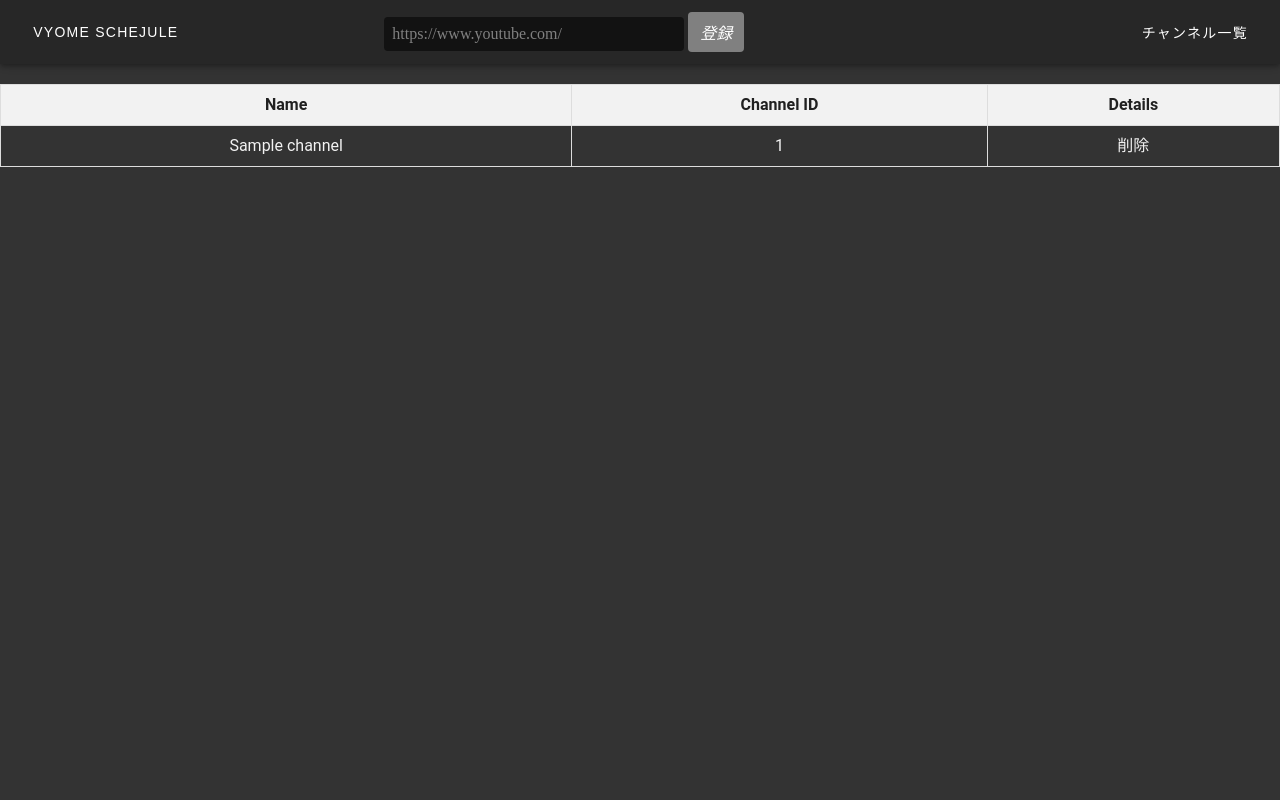
After one commit to yosuke-nakano97/schejuler, a Flask app: page /schejule/select in a window 1280 px wide. The commit adds this page. Run offline with Flask 3, Linux system fonts and the light colour scheme; tables that the repository leaves empty hold one stand-in row (values such as "Sample post"); one stand-in notice (Sample message) is shown; parts of the project's set-up code (start-up, migrations or seed data) failed here and were passed over; some libraries are stand-ins or nearby versions.

Commit message:
channel管理画面作った

```diff
--- a/apps/app.py
+++ b/apps/app.py
@@ -5,9 +5,12 @@ from flask import Flask, render_template
 from flask_migrate import Migrate
 from flask_sqlalchemy import SQLAlchemy
 from flask_wtf.csrf import CSRFProtect
+from apscheduler.schedulers.background import BackgroundScheduler
+from apscheduler.triggers.cron import CronTrigger
 
 db = SQLAlchemy()
 csrf = CSRFProtect()
+scheduler = BackgroundScheduler()
 
 
 def create_app(config_key):
@@ -20,6 +23,13 @@ def create_app(config_key):
     Migrate(app, db)
 
     from apps.schejule import views as sche_views
+    from apps.schejule.dbmanage import UpdateStream
 
     app.register_blueprint(sche_views.schejule, url_prefix="/schejule")
+
+    scheduler.add_job(UpdateStream, trigger=CronTrigger(hour=5, minute=30,id="job2"))
+    scheduler.add_job(UpdateStream, trigger=CronTrigger(hour=11, minute=0,id="job3"))
+    scheduler.add_job(UpdateStream, trigger=CronTrigger(hour=18, minute=0,id="job4"))
+    scheduler.start()
+
     return app
--- /dev/null
+++ b/apps/schejule/templates/schejule/base.html
@@ -0,0 +1,72 @@
+<!DOCTYPE html>
+<!-- saved from url=(0029)https://schedule.v-react.com/ -->
+<html lang="jp">
+
+<head>
+    <meta http-equiv="Content-Type" content="text/html; charset=UTF-8">
+    <meta http-equiv="X-UA-Compatible" content="IE=edge">
+    <meta name="viewport" content="width=device-width,initial-scale=1">
+    <title>{% block title %}{% endblock %}</title>
+    <link href="{{ url_for('schejule.static', filename='index.css')}}" rel="stylesheet" />
+    <link href="{{ url_for('schejule.static', filename='chunk-vendors.css')}}" rel="stylesheet" />
+    <meta name="theme-color" content="#4DBA87">
+    <meta name="apple-mobile-web-app-capable" content="no">
+    <meta name="apple-mobile-web-app-status-bar-style" content="default">
+    <meta name="apple-mobile-web-app-title" content="fb_vue_template">
+</head>
+<!-- kokomade ok -->
+
+<body>
+    <noscript><strong>Schejule</strong></noscript>
+    <div class="appTop">
+        <header class="v-sheet theme--dark v-toolbar v-app-bar v-app-bar--clipped v-app-bar--fixed black"
+            data-booted="true"
+            style="height: 64px; margin-top: 0px; transform: translateY(0px); left: 0px; right: 0px;">
+            <div class="v-toolbar__content" style="height: 64px;">
+                <div class="mfont">
+                    <a href="{{ url_for('schejule.index') }}" class="mfont v-btn v-btn--flat v-btn--text theme--dark v-size--default"
+                    style="text-decoration: none; color: inherit;">
+                    Vyome Schejule
+                    </a>
+                </div>
+                <!-- <div class="spacer"></div> -->
+                <div class="search-form">
+                    <form method="POST" action="{{ url_for('schejule.channel_register') }}">
+                        {{ form.csrf_token }}
+                        <input type="text" name="channel_url" placeholder="https://www.youtube.com/">
+                        <button type="submit">
+                            <i class="fa-search">登録</i>
+                        </button>
+                    </form>
+                </div>
+                <div class="delete-button" style="margin-left: auto;">
+                    <a href="{{ url_for('schejule.select_channel') }}" class="mfont v-btn v-btn--flat v-btn--text theme--dark v-size--default"
+                        style="text-decoration: none; color: inherit;">
+                        チャンネル一覧
+                    </a>
+                </div>
+            </div>
+        </header>
+        {% with messages = get_flashed_messages() %}
+        {% if messages %}
+            <script>
+                alert("{{ messages[0] }}");
+            </script>
+        {% endif %}
+    {% endwith %}
+        <!-- header に　登録ボタン追加-->
+        <div class="headerSpace"></div>
+        <div data-app="true" class="v-application v-application--is-ltr theme--light" id="app">
+            <div class="v-application--wrap"><!----><!---->
+                <main class="v-main zoom" data-booted="true" style="padding: 64px 0px 0px;">
+                    <div class="v-main__wrap">
+                        {%block content%}{%endblock%}
+                    </div>
+                </main>
+            </div>
+        </div>
+    </div>
+
+</body>
+
+</html>
--- /dev/null
+++ b/apps/schejule/templates/schejule/select.html
@@ -0,0 +1,53 @@
+{% extends 'schejule/base.html' %}
+
+{% block title %}select{% endblock %}
+
+{% block content%}
+<div class="channels-container">
+    <style>
+        table {
+            width: 100%;
+            border-collapse: collapse;
+            margin-top: 20px;
+        }
+
+        th, td {
+            border: 1px solid #ddd;
+            padding: 8px;
+            text-align: center;
+        }
+
+        td{
+            color:rgb(242,242,242);
+        }
+
+        th {
+            background-color: #f2f2f2;
+        }
+
+        a {
+            text-decoration: none;
+            color: inherit;
+        }
+    </style>
+
+    <table>
+        <thead>
+            <tr>
+                <th>Name</th>
+                <th>Channel ID</th>
+                <th>Details</th>
+            </tr>
+        </thead>
+        <tbody>
+            {% for channel in channels %}
+                <tr>
+                    <td>{{ channel.name }}</td>
+                    <td>{{ channel.id }}</td>
+                    <td><a href="{{ url_for('schejule.delete_channel', channel_id=channel.id) }}">削除</a></td>
+                </tr>
+            {% endfor %}
+        </tbody>
+    </table>
+</div>
+{% endblock%}
--- a/apps/schejule/views.py
+++ b/apps/schejule/views.py
@@ -20,6 +20,7 @@ def index():
         .order_by(Stream.starttime.asc())
         .all()
     )
+    db.session.close()
 
     stream_group = {}
     week_info = {
@@ -62,3 +63,19 @@ def stream_update():
     dbmanage.UpdateStream()
 
     return redirect(url_for("schejule.index"))
+
+@schejule.route("/select")
+def select_channel():
+    channels = db.session.query(Channel).all()
+    form = RegisterForm()
+
+    return render_template(
+        "schejule/select.html",
+        channels=channels,
+        form=form
+    )
+
+@schejule.route("/delete/<channel_id>", methods=["POST","GET"])
+def delete_channel(channel_id):
+    dbmanage.DeleteChannel(channel_id)
+    return redirect(url_for("schejule.index"))
```
Also changed, not shown: apps/programs/stream.py (+9 -1 lines), apps/schejule/dbmanage.py (+16 -7 lines), apps/schejule/templates/schejule/index.html (+4 -51 lines).
